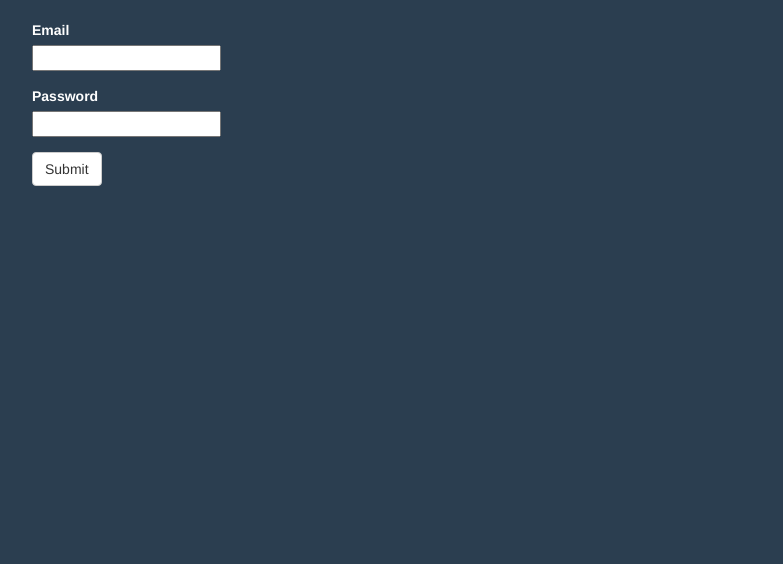
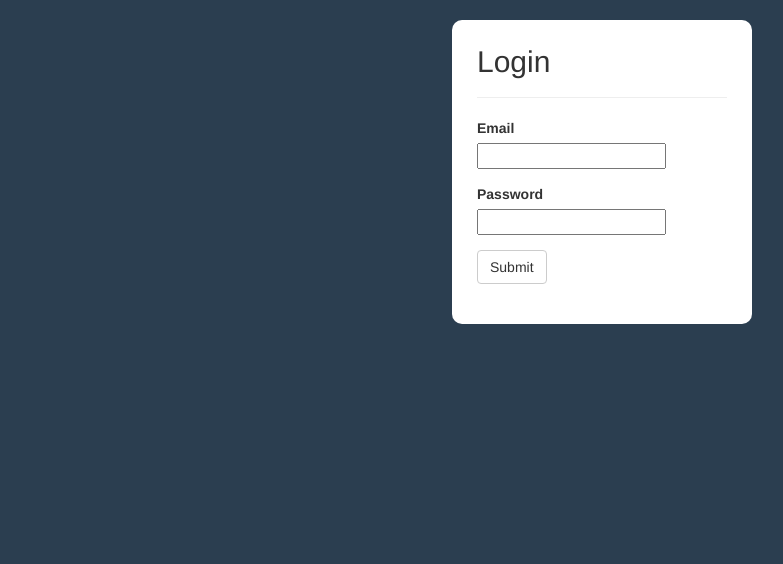
Before and after one commit to Blankphrase/w2w, a Django app: page /accounts/login in a window 1280 px wide. Shown: the part 52-616 px from the top of the page, without its empty margins (38-821 px from the left). Run offline with Django 3.2, Linux system fonts and the light colour scheme; some libraries are stand-ins or nearby versions.

Commit message:
Refresh layout of log in and sign up pages

```diff
--- a/accounts/templates/accounts/login.html
+++ b/accounts/templates/accounts/login.html
@@ -5,16 +5,18 @@
 
 {% block styles %}
 {{ block.super }}
-<link rel="stylesheet" href="{% static 'css/w2w.accounts.css' %}">
 <style>
-    label {
-        color: white;
+    .container-w2w {
+        width: 300px !important;
     }
 </style>
 {% endblock styles %}
 
 {% block body %}
-<div class="container">
+<div class="container container-w2w">
+    <div class = "page-header">
+        <h2>Login</h2>
+    </div>
     <form method="POST" role="form">
         {% csrf_token %}
 
--- a/accounts/templates/accounts/reco.html
+++ b/accounts/templates/accounts/reco.html
@@ -42,7 +42,7 @@
 {% block body %}
 {{ block.super }}
 {% include 'main/movieinfo.html' %}
-<div class = "container-w2w">
+<div class = "container container-w2w">
     <div class = "page-header">
         <h2>
             {% if reco.title is None %}
--- a/todo.txt
+++ b/todo.txt
@@ -2,7 +2,6 @@ Next To Do:
 - about page (first draft)
 
 TO DO:
-- better design for log in and sign up
 - add alert bar showing what is going on in profile (
     e.g. updating database, adding movie to your preferences, and so on.
 )
@@ -47,3 +46,4 @@ DONE:
     - the upcoming movies
     - last recommendation for logged in users
     - better styling
+- better design for log in and sign up
```
Also changed, not shown: accounts/templates/accounts/signup.html (+6 -3 lines).
